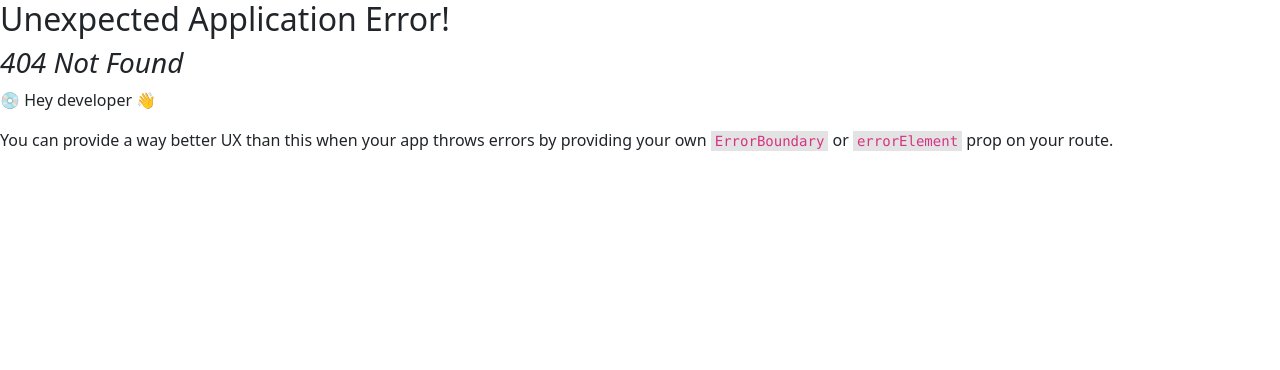
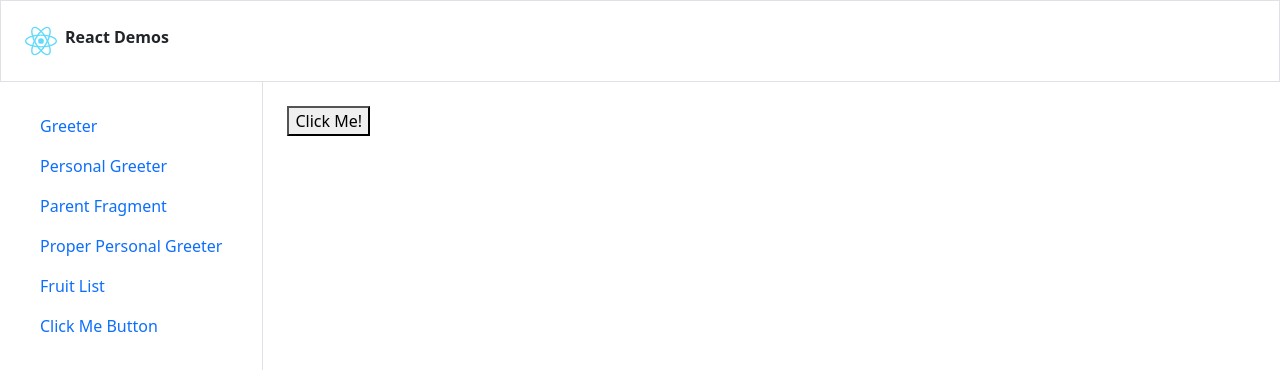
Before and after one commit to craigmckeachie/reactdemos-ts, a React (Vite) app: page /click-me-button in a window 1280 px wide. Before the commit this address had no page. Shown: the top 370 px of the page. Built offline with nearby package versions, Linux system fonts and the light colour scheme.

Commit message:
click me button

```diff
--- a/src/App.tsx
+++ b/src/App.tsx
@@ -39,6 +39,11 @@ function App() {
                   Fruit List
                 </Link>
               </li>
+              <li className="nav-item">
+                <Link className="nav-link" to="/click-me-button">
+                  Click Me Button
+                </Link>
+              </li>
             </ul>
           </nav>
         </section>
--- /dev/null
+++ b/src/ClickMeButton.tsx
@@ -0,0 +1,7 @@
+function ClickMeButton() {
+  function handleClick() {
+    alert('clicked');
+  }
+  return <button onClick={handleClick}>Click Me!</button>;
+}
+export default ClickMeButton;
--- a/src/main.tsx
+++ b/src/main.tsx
@@ -7,6 +7,7 @@ import PersonalGreeter from './PersonalGreeter.tsx';
 import ParentFragment from './ParentFragment.tsx';
 import ProperPersonalGreeter from './ProperPersonalGreeter.tsx';
 import FruitList from './FruitList.tsx';
+import ClickMeButton from './ClickMeButton.tsx';
 
 const fruitArray = [
   { id: 1, name: 'apple' },
@@ -29,6 +30,7 @@ const router = createBrowserRouter([
         element: <ProperPersonalGreeter first="Calvin" last="Broadus" />,
       },
       { path: 'fruit-list', element: <FruitList fruits={fruitArray} /> },
+      { path: 'click-me-button', element: <ClickMeButton /> },
     ],
   },
 ]);
```
